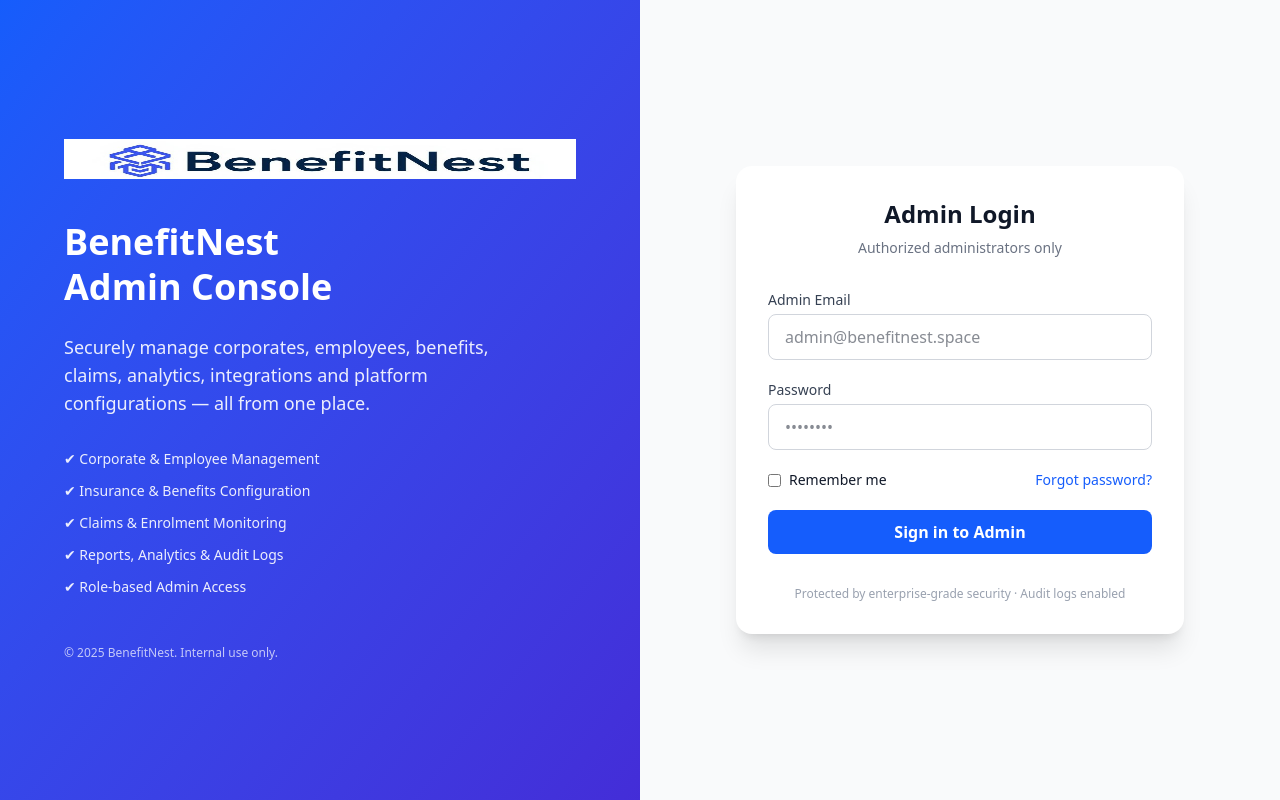
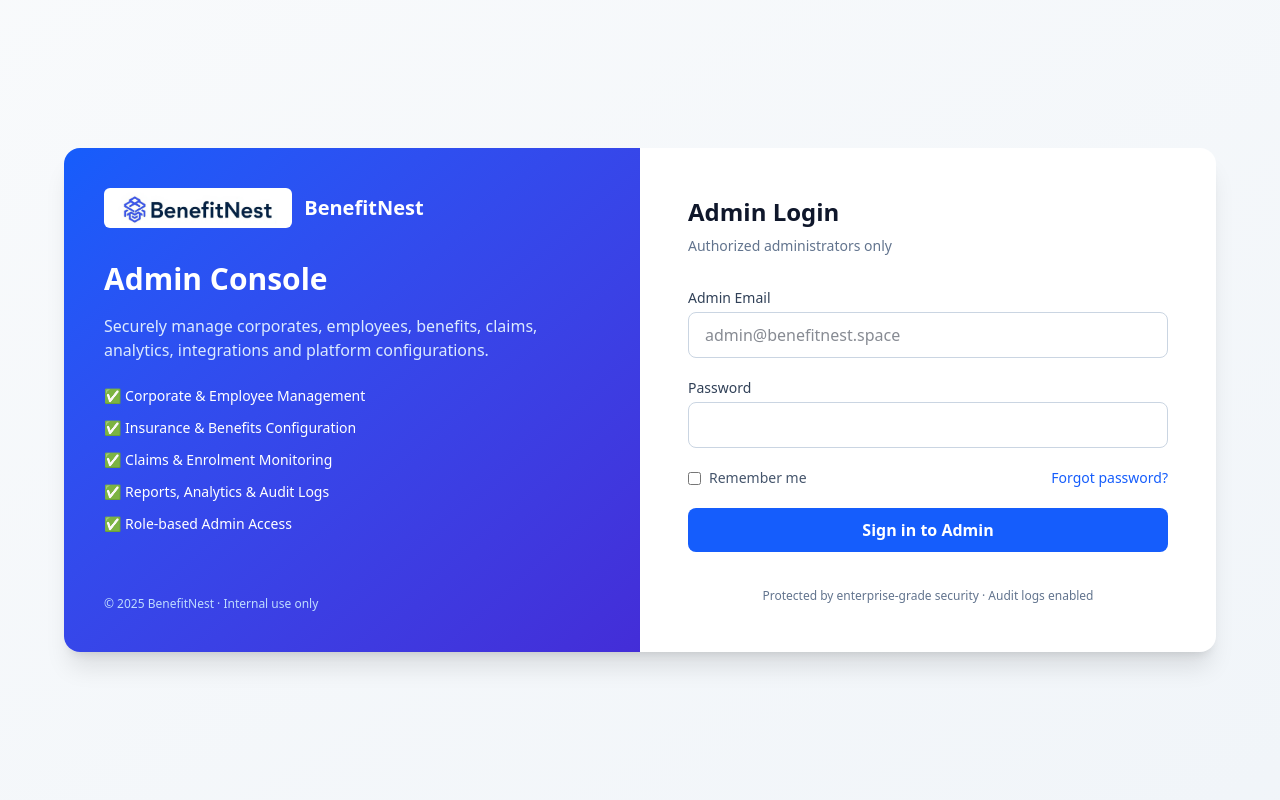
Before and after one commit to sanjaisinghraj/benefitnest-frontend, a Next.js app: page /admin in a window 1280 px wide. Built offline with nearby package versions, Linux system fonts and the light colour scheme.

Commit message:
changed admin/page.tsx file

```diff
--- a/app/admin/page.tsx
+++ b/app/admin/page.tsx
@@ -1,114 +1,106 @@
 "use client";
 
-import { useState } from "react";
+import React, { useState } from "react";
 
-export default function AdminLoginPage() {
-  const [email, setEmail] = useState("");
-  const [password, setPassword] = useState("");
+export default function AdminPage() {
   const [loading, setLoading] = useState(false);
-  const [error, setError] = useState("");
-
-  const handleSubmit = async (e: React.FormEvent) => {
-    e.preventDefault();
-    setError("");
-    setLoading(true);
-
-    // basic validation (backend later)
-    if (!email || !password) {
-      setError("Email and password are required.");
-      setLoading(false);
-      return;
-    }
-
-    // TODO: connect real backend API
-    setTimeout(() => {
-      setLoading(false);
-    }, 1000);
-  };
 
   return (
-    <div className="min-h-screen grid grid-cols-1 md:grid-cols-2 bg-gray-50">
-      {/* LEFT SIDE – BRAND / INFO */}
-      <div className="hidden md:flex flex-col justify-center px-16 bg-gradient-to-br from-blue-600 to-indigo-700 text-white">
+    <div className="min-h-screen bg-gradient-to-br from-slate-50 to-slate-100 flex items-center justify-center px-4">
+      <div className="w-full max-w-6xl bg-white rounded-2xl shadow-xl overflow-hidden grid md:grid-cols-2">
+
+        {/* LEFT PANEL */}
+        <div className="hidden md:flex flex-col justify-between p-10 bg-gradient-to-br from-blue-600 to-indigo-700 text-white">
+          <div>
+            <div className="flex items-center gap-3 mb-8">
               <img
                 src="/images/marketing/logo.png"
                 alt="BenefitNest"
-          className="h-10 mb-10"
+                className="h-10 bg-white rounded-md p-1"
               />
+              <span className="text-xl font-bold">BenefitNest</span>
+            </div>
 
-        <h1 className="text-4xl font-bold leading-tight mb-6">
-          BenefitNest <br /> Admin Console
+            <h1 className="text-3xl font-bold leading-tight mb-4">
+              Admin Console
             </h1>
-
-        <p className="text-lg opacity-90 max-w-md">
-          Securely manage corporates, employees, benefits, claims, analytics,
-          integrations and platform configurations — all from one place.
+            <p className="text-blue-100 mb-6">
+              Securely manage corporates, employees, benefits, claims,
+              analytics, integrations and platform configurations.
             </p>
 
-        <ul className="mt-8 space-y-3 text-sm opacity-90">
-          <li>✔ Corporate & Employee Management</li>
-          <li>✔ Insurance & Benefits Configuration</li>
-          <li>✔ Claims & Enrolment Monitoring</li>
-          <li>✔ Reports, Analytics & Audit Logs</li>
-          <li>✔ Role-based Admin Access</li>
+            <ul className="space-y-3 text-sm">
+              <li className="flex items-center gap-2">
+                ✅ Corporate & Employee Management
+              </li>
+              <li className="flex items-center gap-2">
+                ✅ Insurance & Benefits Configuration
+              </li>
+              <li className="flex items-center gap-2">
+                ✅ Claims & Enrolment Monitoring
+              </li>
+              <li className="flex items-center gap-2">
+                ✅ Reports, Analytics & Audit Logs
+              </li>
+              <li className="flex items-center gap-2">
+                ✅ Role-based Admin Access
+              </li>
             </ul>
+          </div>
 
-        <p className="mt-12 text-xs opacity-70">
-          © {new Date().getFullYear()} BenefitNest. Internal use only.
+          <p className="text-xs text-blue-200 mt-10">
+            © {new Date().getFullYear()} BenefitNest · Internal use only
           </p>
         </div>
 
-      {/* RIGHT SIDE – LOGIN FORM */}
-      <div className="flex items-center justify-center px-6">
-        <div className="w-full max-w-md bg-white rounded-2xl shadow-xl p-8">
-          <div className="text-center mb-8">
-            <h2 className="text-2xl font-bold text-gray-900">
+        {/* RIGHT PANEL */}
+        <div className="p-8 md:p-12 flex flex-col justify-center">
+          <h2 className="text-2xl font-bold mb-2 text-slate-900">
             Admin Login
           </h2>
-            <p className="text-sm text-gray-500 mt-2">
+          <p className="text-sm text-slate-500 mb-8">
             Authorized administrators only
           </p>
-          </div>
 
-          {error && (
-            <div className="mb-4 text-sm text-red-600 bg-red-50 border border-red-200 rounded-lg px-4 py-2">
-              {error}
-            </div>
-          )}
-
-          <form onSubmit={handleSubmit} className="space-y-5">
+          <form
+            onSubmit={(e) => {
+              e.preventDefault();
+              setLoading(true);
+            }}
+            className="space-y-5"
+          >
             <div>
-              <label className="block text-sm font-medium text-gray-700 mb-1">
+              <label className="block text-sm font-medium text-slate-700 mb-1">
                 Admin Email
               </label>
               <input
                 type="email"
+                required
                 placeholder="admin@benefitnest.space"
-                value={email}
-                onChange={(e) => setEmail(e.target.value)}
-                className="w-full rounded-lg border border-gray-300 px-4 py-2.5 focus:outline-none focus:ring-2 focus:ring-blue-600"
+                className="w-full rounded-lg border border-slate-300 px-4 py-2.5 focus:outline-none focus:ring-2 focus:ring-blue-600"
               />
             </div>
 
             <div>
-              <label className="block text-sm font-medium text-gray-700 mb-1">
+              <label className="block text-sm font-medium text-slate-700 mb-1">
                 Password
               </label>
               <input
                 type="password"
-                placeholder="••••••••"
-                value={password}
-                onChange={(e) => setPassword(e.target.value)}
-                className="w-full rounded-lg border border-gray-300 px-4 py-2.5 focus:outline-none focus:ring-2 focus:ring-blue-600"
+                required
+                className="w-full rounded-lg border border-slate-300 px-4 py-2.5 focus:outline-none focus:ring-2 focus:ring-blue-600"
               />
             </div>
 
             <div className="flex items-center justify-between text-sm">
-              <label className="flex items-center gap-2">
-                <input type="checkbox" className="rounded border-gray-300" />
+              <label className="flex items-center gap-2 text-slate-600">
+                <input type="checkbox" className="rounded border-slate-300" />
                 Remember me
               </label>
-              <a href="#" className="text-blue-600 hover:underline">
+              <a
+                href="#"
+                className="text-blue-600 hover:underline font-medium"
+              >
                 Forgot password?
               </a>
             </div>
@@ -116,15 +108,15 @@ export default function AdminLoginPage() {
             <button
               type="submit"
               disabled={loading}
-              className="w-full bg-blue-600 text-white py-2.5 rounded-lg font-semibold hover:bg-blue-700 transition disabled:opacity-60"
+              className="w-full bg-blue-600 hover:bg-blue-700 text-white font-semibold py-2.5 rounded-lg transition disabled:opacity-60"
             >
               {loading ? "Signing in..." : "Sign in to Admin"}
             </button>
+
+            <p className="text-xs text-slate-500 text-center mt-4">
+              Protected by enterprise-grade security · Audit logs enabled
+            </p>
           </form>
-
-          <div className="mt-8 text-center text-xs text-gray-400">
-            Protected by enterprise-grade security · Audit logs enabled
-          </div>
         </div>
       </div>
     </div>
```
Lines whose indentation alone changed are shown as unchanged.
